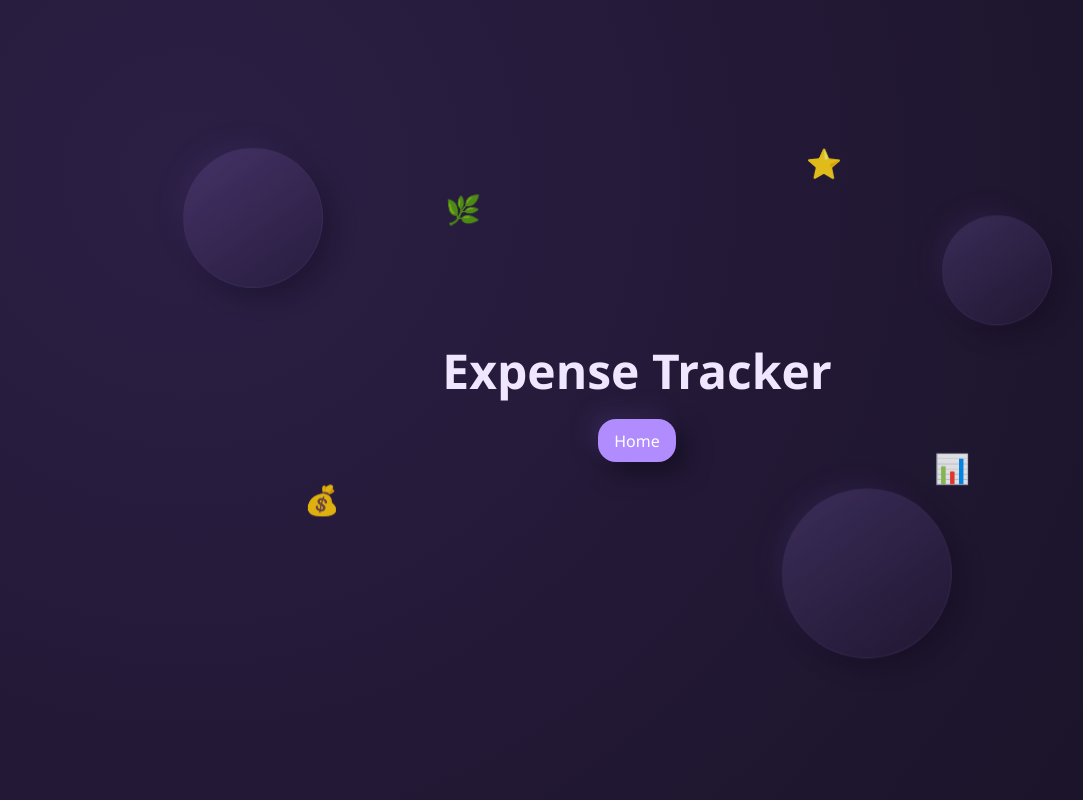
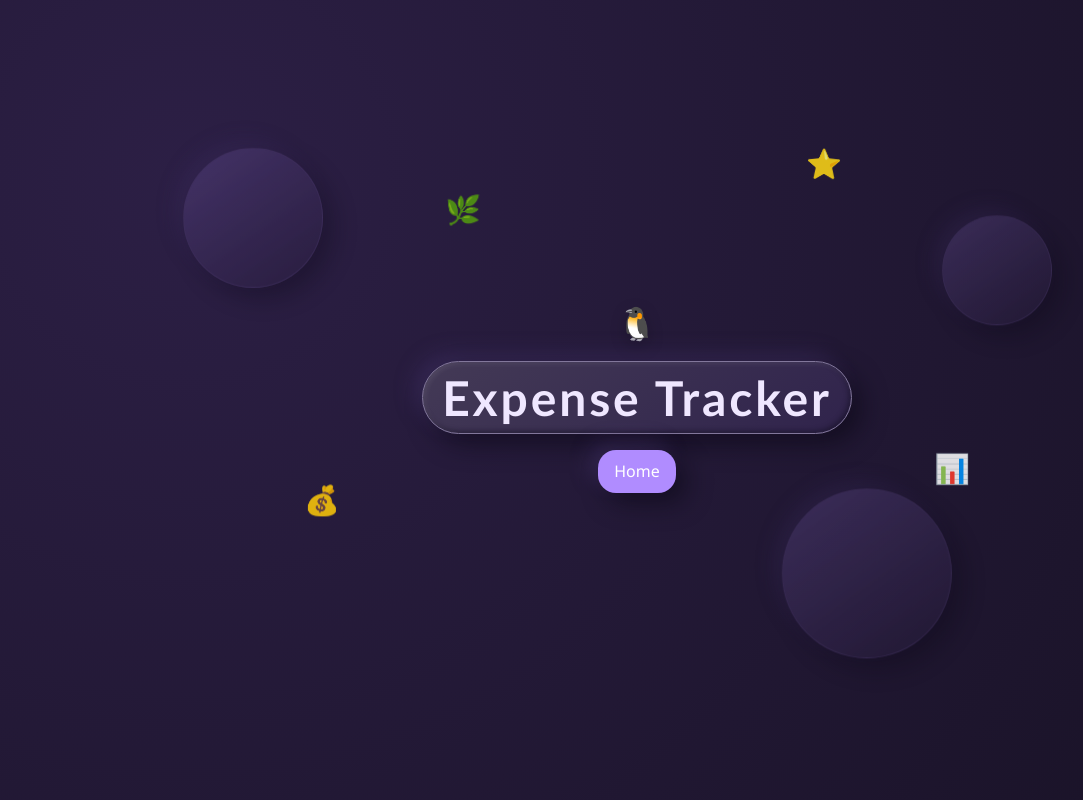
Before and after one commit to sridevi57-sys/Expense-Tracker, a plain HTML site: page index.html in a window 1280 px wide. Shown: the top 800 px of the page, without its empty margins (3-1086 px from the left). Drawn offline with Linux system fonts and the light colour scheme.

Commit message:
changed home page

```diff
--- a/index.html
+++ b/index.html
@@ -17,6 +17,7 @@
       <span class="float-icon icon-3">&#127807;</span>
       <span class="float-icon icon-4">&#11088;</span>
     </div>
+    <div class="landing-penguin" aria-hidden="true">&#128039;</div>
     <h1 class="landing-title">Expense Tracker</h1>
     <button id="home-enter-btn" class="btn" type="button">Home</button>
   </section>
--- a/styles.css
+++ b/styles.css
@@ -58,12 +58,28 @@ body {
   z-index: 2;
   margin: 0;
   font-size: clamp(2rem, 5vw, 3rem);
+  font-family: "Candara", "Trebuchet MS", "Segoe UI", sans-serif;
+  letter-spacing: 0.06em;
+  padding: 0.45rem 1.2rem;
+  border-radius: 999px;
+  background: linear-gradient(145deg, color-mix(in srgb, var(--surface) 88%, white), color-mix(in srgb, var(--surface-2) 92%, black));
+  border: 1px solid color-mix(in srgb, var(--border) 70%, white);
+  box-shadow: var(--shadow), var(--clay-inset);
   color: var(--text);
 }
 
 .landing-screen .btn {
   position: relative;
   z-index: 2;
+}
+
+.landing-penguin {
+  position: relative;
+  z-index: 2;
+  margin-bottom: -0.35rem;
+  font-size: 2rem;
+  filter: drop-shadow(0 6px 8px rgba(0, 0, 0, 0.2));
+  animation: penguinBounce 3.2s ease-in-out infinite;
 }
 
 .landing-float-wrap {
@@ -1020,6 +1036,11 @@ select {
   50% { transform: translateY(-10px) rotate(6deg); }
 }
 
+@keyframes penguinBounce {
+  0%, 100% { transform: translateY(0); }
+  50% { transform: translateY(-6px); }
+}
+
 @keyframes piggyShake {
   0%, 100% { transform: translateX(0) rotate(0); }
   25% { transform: translateX(-3px) rotate(-6deg); }
```
